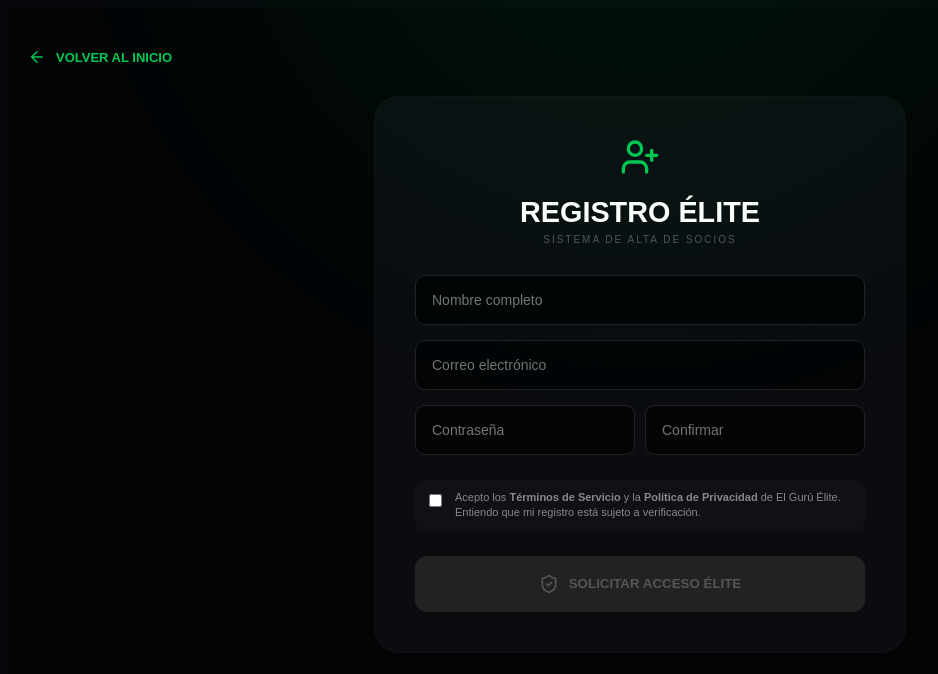
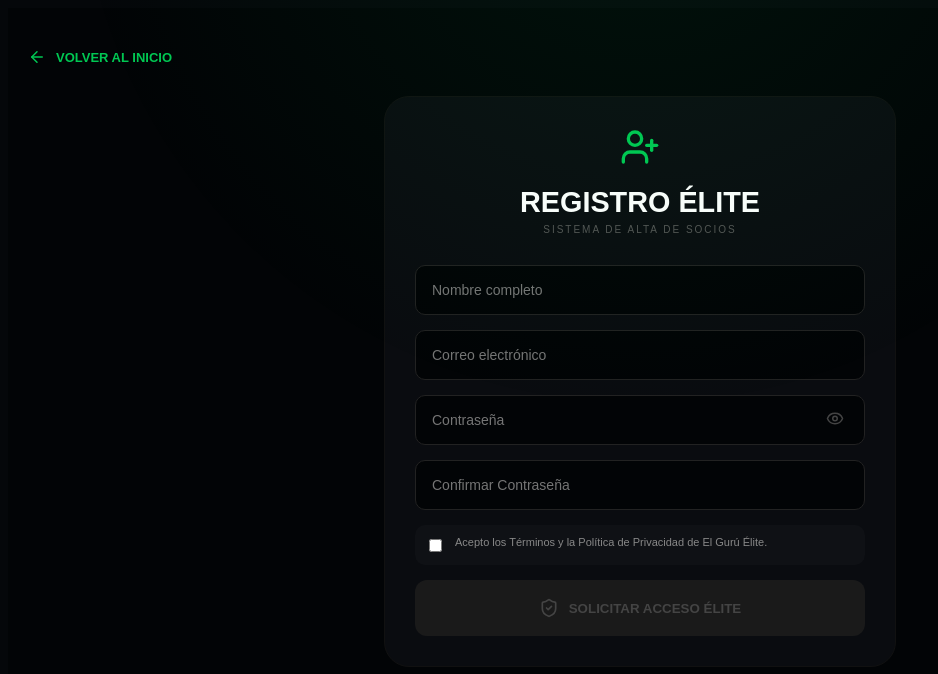
Before and after one commit to DeVx1978/el-guru-elite, a Next.js app: page /registro in a window 1280 px wide. Shown: the top 674 px of the page, without its empty margins (0-938 px from the left). Built offline with nearby package versions, Linux system fonts and the light colour scheme; no server answers.

Commit message:
Registro: Diseño móvil, visibilidad de clave y fix de base de datos

```diff
--- a/src/app/registro/page.tsx
+++ b/src/app/registro/page.tsx
@@ -1,6 +1,6 @@
 "use client";
 import React, { useState } from 'react';
-import { ArrowLeft, UserPlus, LoaderCircle, CheckCircle2, ShieldCheck } from 'lucide-react';
+import { ArrowLeft, UserPlus, LoaderCircle, CheckCircle2, ShieldCheck, Eye, EyeOff } from 'lucide-react';
 import Link from 'next/link';
 import { createClient } from '@supabase/supabase-js';
 
@@ -12,6 +12,7 @@ export default function RegistroPage() {
   const [loading, setLoading] = useState(false);
   const [registroExitoso, setRegistroExitoso] = useState(false);
   const [aceptaTerminos, setAceptaTerminos] = useState(false);
+  const [showPass, setShowPass] = useState(false);
 
   const [formData, setFormData] = useState({
     nombre: '',
@@ -24,14 +25,8 @@ export default function RegistroPage() {
   const handleRegistro = async (e: React.FormEvent) => {
     e.preventDefault();
 
-    // Validaciones de seguridad
     if (formData.password !== formData.confirmarPassword) {
-      alert("⚠️ Las contraseñas no coinciden. Por favor, verifica.");
-      return;
-    }
-
-    if (!aceptaTerminos) {
-      alert("⚠️ Debes aceptar los términos y condiciones.");
+      alert("⚠️ Las contraseñas no coinciden.");
       return;
     }
 
@@ -43,7 +38,7 @@ export default function RegistroPage() {
         .insert([
           {
             nombre: formData.nombre,
-            email: formData.email,
+            email: formData.email, // Si falla de nuevo, verifica si en Supabase se llama 'correo'
             password: formData.password,
             plan_elegido: formData.plan,
             estatus_pago: 'PENDIENTE'
@@ -51,9 +46,7 @@ export default function RegistroPage() {
         ]);
 
       if (error) throw error;
-
       setRegistroExitoso(true);
-      // Aquí el sistema ya guardó al socio. El correo se dispara desde Supabase Auth o un Edge Function.
 
     } catch (error: any) {
       console.error("❌ Error:", error.message);
@@ -63,15 +56,13 @@ export default function RegistroPage() {
     }
   };
 
-  // Pantalla de Éxito
   if (registroExitoso) {
     return (
       <div style={{height:'100vh', display:'flex', justifyContent:'center', alignItems:'center', backgroundColor:'#020406', color:'white', textAlign:'center', padding:'20px'}}>
         <div style={{background:'#0a0c10', padding:'50px', borderRadius:'30px', border:'1px solid #00C853', maxWidth:'450px'}}>
           <CheckCircle2 size={80} color="#00C853" style={{marginBottom:'20px'}} />
-          <h1 style={{fontWeight:900, color:'#00C853'}}>¡BIENVENIDO ÉLITE!</h1>
-          <p style={{marginTop:'20px', lineHeight:'1.6'}}>Tu registro se ha completado con éxito. Hemos enviado una **confirmación a tu correo electrónico**.</p>
-          <p style={{fontSize:'12px', color:'#555', marginTop:'10px'}}>Revisa tu bandeja de entrada (y spam) para activar tu cuenta.</p>
+          <h1 style={{fontWeight:900, color:'#00C853'}}>¡BIENVENIDO!</h1>
+          <p style={{marginTop:'20px'}}>Tu registro se ha completado. Pronto recibirás noticias en tu correo.</p>
           <Link href="/" style={{display:'inline-block', marginTop:'30px', padding:'15px 30px', background:'#00C853', color:'black', borderRadius:'10px', textDecoration:'none', fontWeight:'bold'}}>VOLVER AL INICIO</Link>
         </div>
       </div>
@@ -84,7 +75,7 @@ export default function RegistroPage() {
         <ArrowLeft size={18} /> VOLVER AL INICIO
       </Link>
 
-      <div style={{ maxWidth: '450px', margin: '0 auto', background: '#0a0c10', padding: '40px', borderRadius: '25px', border: '1px solid #111' }}>
+      <div style={{ maxWidth: '450px', margin: '0 auto', background: '#0a0c10', padding: '30px', borderRadius: '25px', border: '1px solid #111' }}>
         <div style={{textAlign:'center', marginBottom:'30px'}}>
             <UserPlus size={40} color="#00C853" style={{ marginBottom: '15px' }} />
             <h1 style={{ fontSize: '1.8rem', fontWeight: 900, margin:0 }}>REGISTRO ÉLITE</h1>
@@ -95,15 +86,36 @@ export default function RegistroPage() {
           <input required type="text" placeholder="Nombre completo" onChange={(e) => setFormData({...formData, nombre: e.target.value})} style={inputStyle} />
           <input required type="email" placeholder="Correo electrónico" onChange={(e) => setFormData({...formData, email: e.target.value})} style={inputStyle} />
 
-          <div style={{display:'grid', gridTemplateColumns:'1fr 1fr', gap:'10px'}}>
-            <input required type="password" placeholder="Contraseña" onChange={(e) => setFormData({...formData, password: e.target.value})} style={inputStyle} />
-            <input required type="password" placeholder="Confirmar" onChange={(e) => setFormData({...formData, confirmarPassword: e.target.value})} style={inputStyle} />
+          {/* Contraseña con Ojo */}
+          <div style={{position:'relative'}}>
+            <input
+                required
+                type={showPass ? "text" : "password"}
+                placeholder="Contraseña"
+                onChange={(e) => setFormData({...formData, password: e.target.value})}
+                style={{...inputStyle, width:'100%', boxSizing:'border-box'}}
+            />
+            <button
+                type="button"
+                onClick={() => setShowPass(!showPass)}
+                style={{position:'absolute', right:'15px', top:'50%', transform:'translateY(-50%)', background:'none', border:'none', color:'#444', cursor:'pointer'}}
+            >
+                {showPass ? <EyeOff size={18} /> : <Eye size={18} />}
+            </button>
           </div>
 
-          <div style={{display:'flex', alignItems:'flex-start', gap:'10px', padding:'10px', background:'rgba(255,255,255,0.02)', borderRadius:'10px', marginTop:'10px'}}>
-            <input type="checkbox" id="terms" checked={aceptaTerminos} onChange={(e) => setAceptaTerminos(e.target.checked)} style={{marginTop:'4px', cursor:'pointer'}} />
-            <label htmlFor="terms" style={{fontSize:'11px', color:'#888', lineHeight:'1.4', cursor:'pointer'}}>
-                Acepto los <b>Términos de Servicio</b> y la <b>Política de Privacidad</b> de El Gurú Élite. Entiendo que mi registro está sujeto a verificación.
+          <input
+            required
+            type={showPass ? "text" : "password"}
+            placeholder="Confirmar Contraseña"
+            onChange={(e) => setFormData({...formData, confirmarPassword: e.target.value})}
+            style={inputStyle}
+          />
+
+          <div style={{display:'flex', alignItems:'flex-start', gap:'10px', padding:'10px', background:'rgba(255,255,255,0.02)', borderRadius:'10px'}}>
+            <input type="checkbox" id="terms" checked={aceptaTerminos} onChange={(e) => setAceptaTerminos(e.target.checked)} style={{marginTop:'4px'}} />
+            <label htmlFor="terms" style={{fontSize:'11px', color:'#888', lineHeight:'1.4'}}>
+                Acepto los Términos y la Política de Privacidad de El Gurú Élite.
             </label>
           </div>
 
@@ -111,9 +123,9 @@ export default function RegistroPage() {
             type="submit"
             disabled={loading || !aceptaTerminos}
             style={{
-                backgroundColor: aceptaTerminos ? '#00C853' : '#222',
-                color: aceptaTerminos ? 'black' : '#555',
-                padding: '18px', borderRadius: '12px', border: 'none', fontWeight: 900, marginTop: '10px', cursor: aceptaTerminos ? 'pointer' : 'not-allowed', transition:'0.3s', display:'flex', justifyContent:'center', alignItems:'center', gap:'10px'
+                backgroundColor: aceptaTerminos ? '#00C853' : '#1a1a1a',
+                color: aceptaTerminos ? 'black' : '#444',
+                padding: '18px', borderRadius: '12px', border: 'none', fontWeight: 900, cursor: aceptaTerminos ? 'pointer' : 'not-allowed', transition:'0.3s', display:'flex', justifyContent:'center', alignItems:'center', gap:'10px'
             }}>
             {loading ? <LoaderCircle size={20} className="animate-spin" /> : <ShieldCheck size={20} />}
             {loading ? 'PROCESANDO...' : 'SOLICITAR ACCESO ÉLITE'}
@@ -125,5 +137,5 @@ export default function RegistroPage() {
 }
 
 const inputStyle = {
-    padding: '16px', borderRadius: '10px', border: '1px solid #222', backgroundColor: '#020406', color: 'white', outline: 'none', fontSize: '14px'
+    padding: '16px', borderRadius: '10px', border: '1px solid #222', backgroundColor: '#020406', color: 'white', outline: 'none', fontSize: '14px', width: '100%', boxSizing: 'border-box' as const
 };
```
